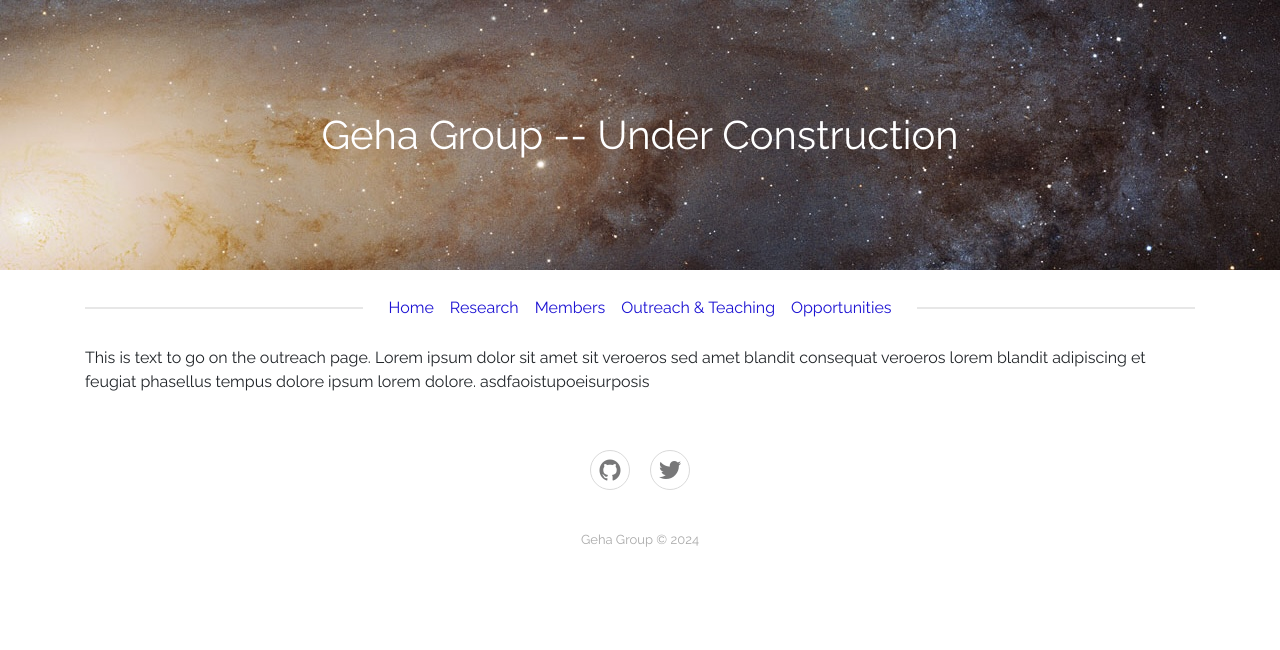
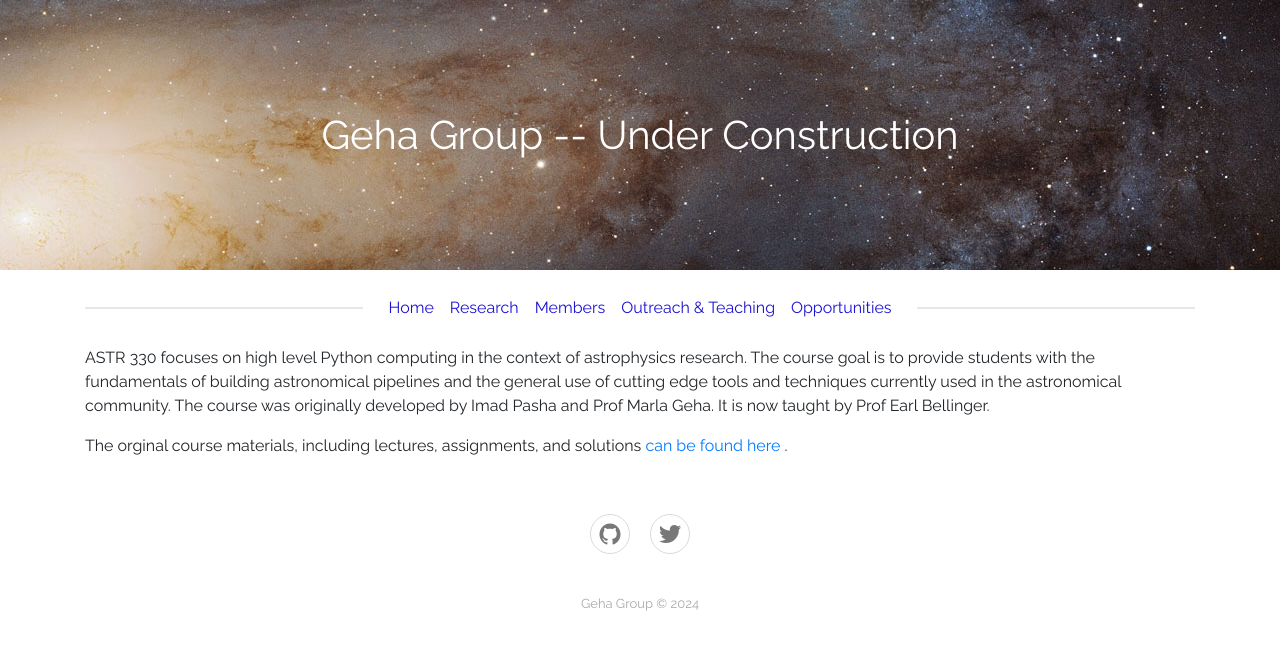
Before and after one commit to geha-group/geha-group.github.io, a Jekyll site: the page built from _outreach/astro330.md, in a window 1280 px wide. Shown: the top 650 px of the page. Built offline with Jekyll 4.4.1, drawn with Linux system fonts in a browser that asks for light colours.

Commit message:
Update astro330.md

```diff
--- a/_outreach/astro330.md
+++ b/_outreach/astro330.md
@@ -3,8 +3,10 @@ title: "Astro 330"
 layout: default
 image: "/assets/images/astro330_transparent.png"
 text: |
-    This is text to go on the card on the home page. Lorem ipsum sit amet sit veroeros sed amet blandit consequat veroeros lorem blandit adipiscing et feugiat phasellus tempus dolore ipsum lorem dolore.
+    ASTR 330 focuses on high level Python computing in the context of astrophysics research. The course goal is to provide students with the fundamentals of building astronomical pipelines and the general use of cutting edge tools and techniques currently used in the astronomical community.
+
 ---
 
-This is text to go on the outreach page. Lorem ipsum dolor sit amet sit veroeros sed amet blandit consequat veroeros lorem blandit adipiscing et feugiat phasellus tempus dolore ipsum lorem dolore.
-asdfaoistupoeisurposis
+ASTR 330 focuses on high level Python computing in the context of astrophysics research. The course goal is to provide students with the fundamentals of building astronomical pipelines and the general use of cutting edge tools and techniques currently used in the astronomical community.   The course was originally developed by Imad Pasha and Prof Marla Geha.   It is now taught by Prof Earl Bellinger.
+
+The orginal course materials, including lectures, assignments, and solutions <a href="https://astro-330.github.io/intro.html">can be found here </a>.
```
